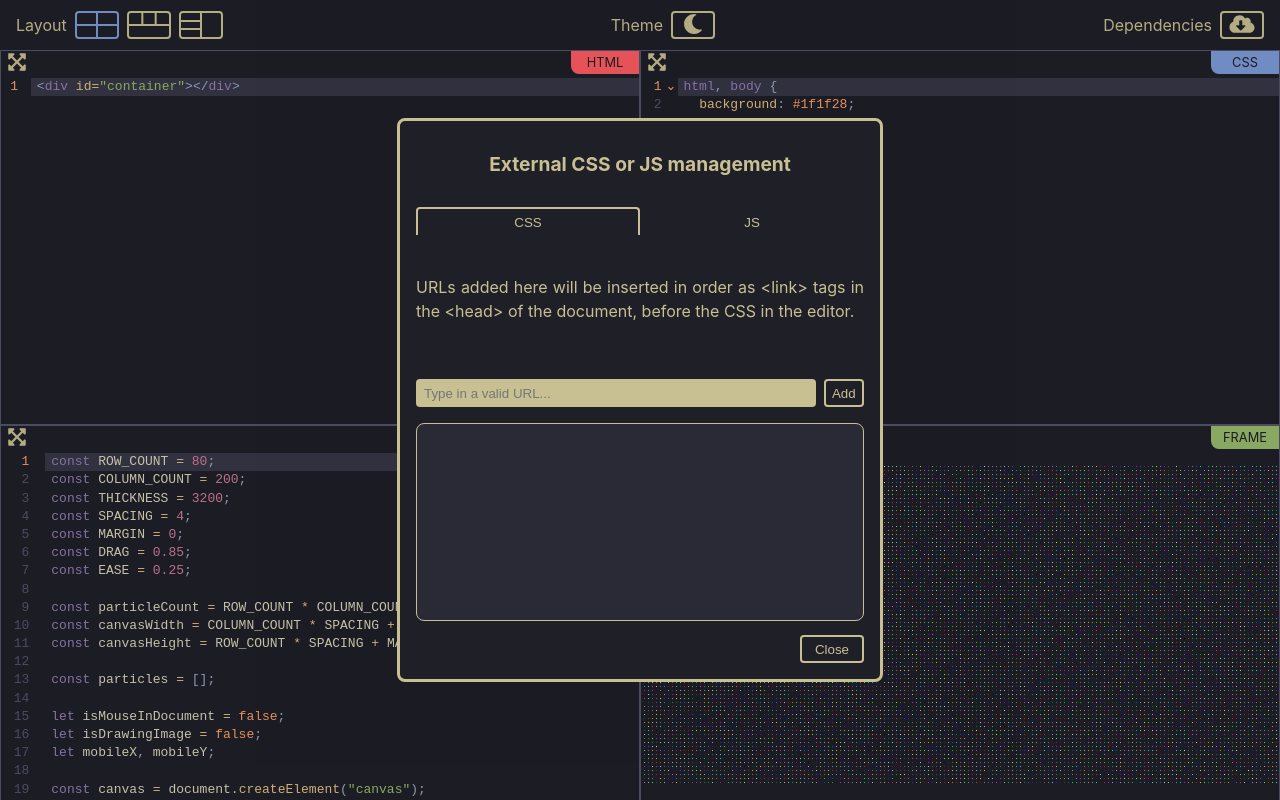
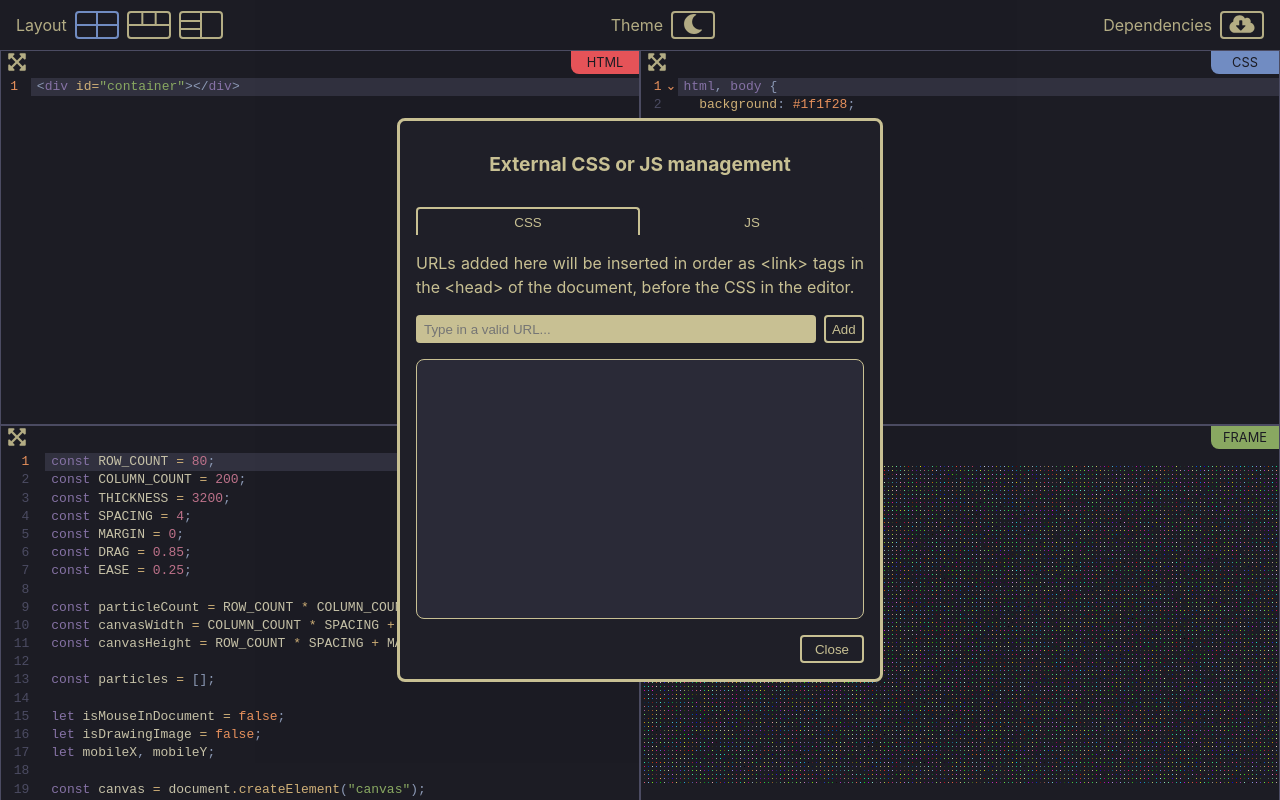
Before and after one commit to metapho-re/code-playground, a React (Vite) app: page / in a window 1280 px wide. Both pictures are taken after a click on the button 1242 px from the left and 25 px from the top of the page. Built offline with nearby package versions, Linux system fonts and the light colour scheme; the HTML template or start-up script is replaced by a standard one.

Commit message:
feat: Improve dialog layout.

```diff
--- a/src/dialog/List.css
+++ b/src/dialog/List.css
@@ -1,13 +1,24 @@
 .list {
+  flex: 1;
+  overflow: hidden;
+  margin-block-end: 16px;
+  padding-block: 8px;
+  border: 1px solid var(--foreground-color);
+  border-radius: 8px;
+  background-color: var(--lighter-background-color);
+}
+
+.list ::-webkit-scrollbar-track {
+  background-color: var(--ligher-background-color);
+}
+
+.list-scrollable-content {
   display: flex;
   flex-direction: column;
   gap: 8px;
-  height: calc(100% - 220px);
+  height: 100%;
   overflow: auto;
-  padding: 8px;
-  border: 1px solid var(--foreground-color);
-  border-radius: 8px;
-  background-color: var(--lighter-background-color);
+  padding-inline: 8px;
 }
 
 .list-item {
--- a/src/dialog/List.tsx
+++ b/src/dialog/List.tsx
@@ -13,6 +13,7 @@ export const List = ({ resources, onResourceDeletion }: Props) => {
 
   return (
     <div className="list">
+      <div className="list-scrollable-content">
         {resources.map(({ id, url }, index) => (
           <div key={id} className="list-item">
             <p className="list-item__text">
@@ -28,5 +29,6 @@ export const List = ({ resources, onResourceDeletion }: Props) => {
           </div>
         ))}
       </div>
+    </div>
   );
 };
--- a/src/dialog/Tab.css
+++ b/src/dialog/Tab.css
@@ -1,15 +1,12 @@
 .tab-body {
+  display: flex;
+  flex-direction: column;
   width: 35vw;
   height: 50vh;
 }
 
 .tab-description {
-  display: flex;
-  align-items: center;
-  height: 128px;
-}
-
-.tab-description__text {
+  margin-block-end: 0;
   text-align: justify;
 }
 
--- a/src/dialog/Tab.tsx
+++ b/src/dialog/Tab.tsx
@@ -30,9 +30,7 @@ export const Tab = ({
 
   return (
     <div className="tab-body">
-      <div className="tab-description">
-        <p className="tab-description__text">{details}</p>
-      </div>
+      <p className="tab-description">{details}</p>
       <div className="tab-form">
         <input
           className="tab-form__input"
```
Lines whose indentation alone changed are shown as unchanged.
